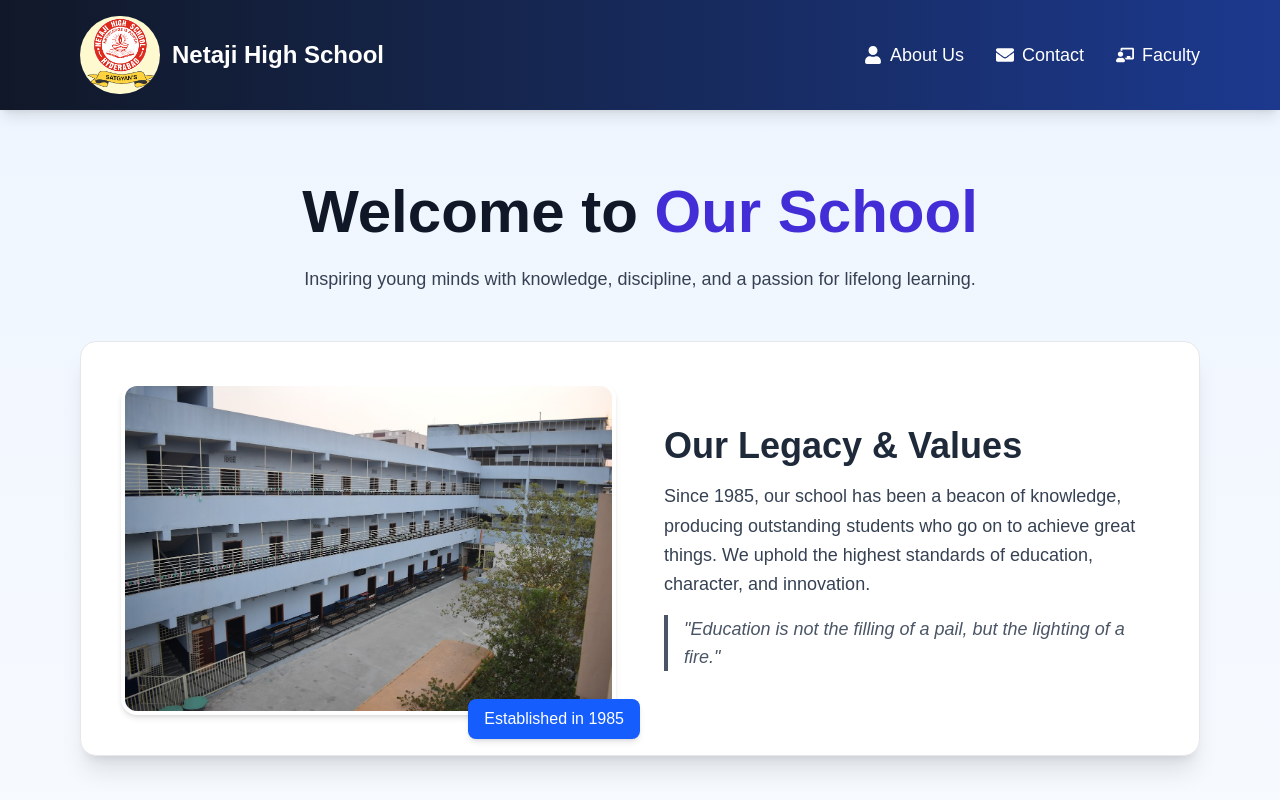
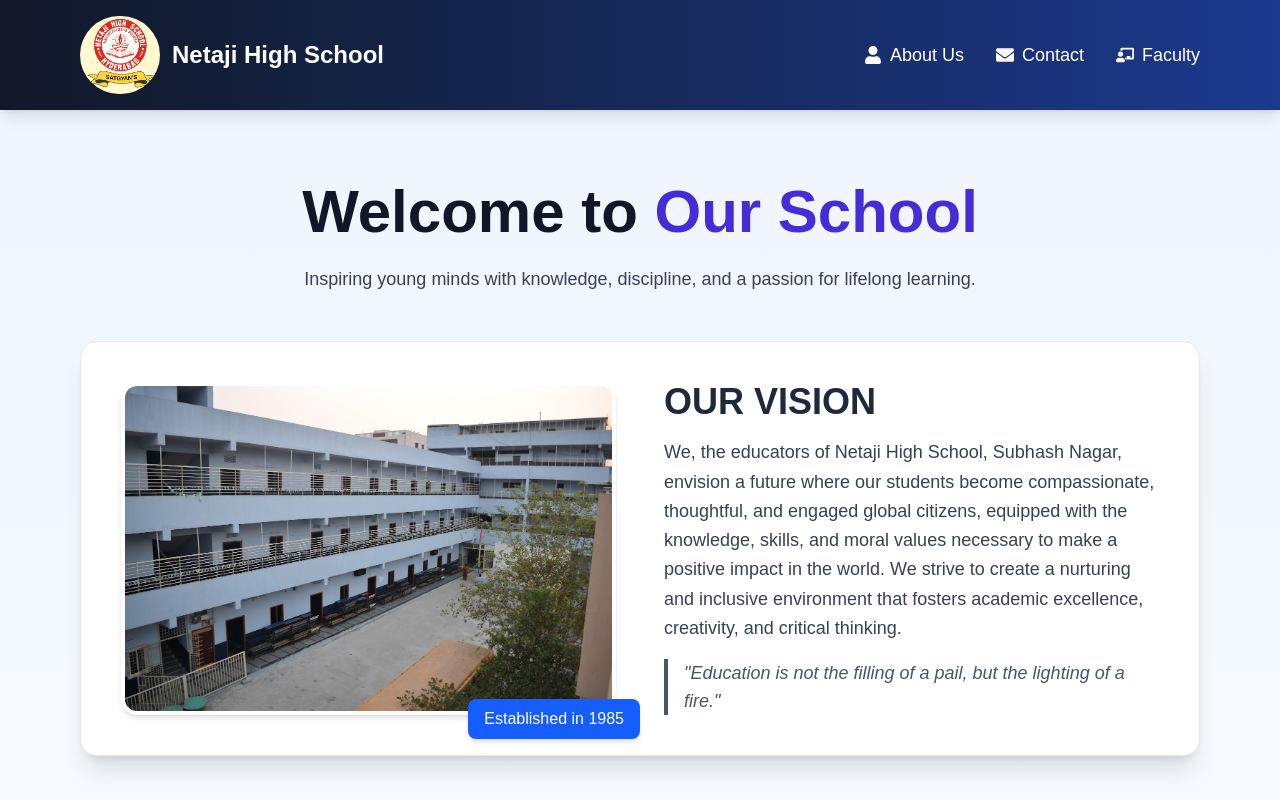
Before and after one commit to coding-yoddha/netaji-school-qutbullapur, a Next.js app: page /about in a window 1280 px wide. Shown: the top 800 px of the page. Built offline with nearby package versions, Linux system fonts and the light colour scheme.

Commit message:
Update About.tsx

```diff
--- a/src/containers/About.tsx
+++ b/src/containers/About.tsx
@@ -44,12 +44,10 @@ export default function AboutUs() {
         </div>
         <div className="md:w-1/2 text-center md:text-left">
           <h2 className="text-4xl font-bold text-gray-800 mb-4">
-            Our Legacy & Values
+            OUR VISION
           </h2>
           <p className="text-lg text-gray-700 leading-relaxed mb-4">
-            Since 1985, our school has been a beacon of knowledge, producing
-            outstanding students who go on to achieve great things. We uphold
-            the highest standards of education, character, and innovation.
+            We, the educators of Netaji High School, Subhash Nagar, envision a future where our students become compassionate, thoughtful, and engaged global citizens, equipped with the knowledge, skills, and moral values necessary to make a positive impact in the world. We strive to create a nurturing and inclusive environment that fosters academic excellence, creativity, and critical thinking.
           </p>
           <blockquote className="italic text-lg text-gray-600 border-l-4 border-gold-500 pl-4">
             "Education is not the filling of a pail, but the lighting of a
```
